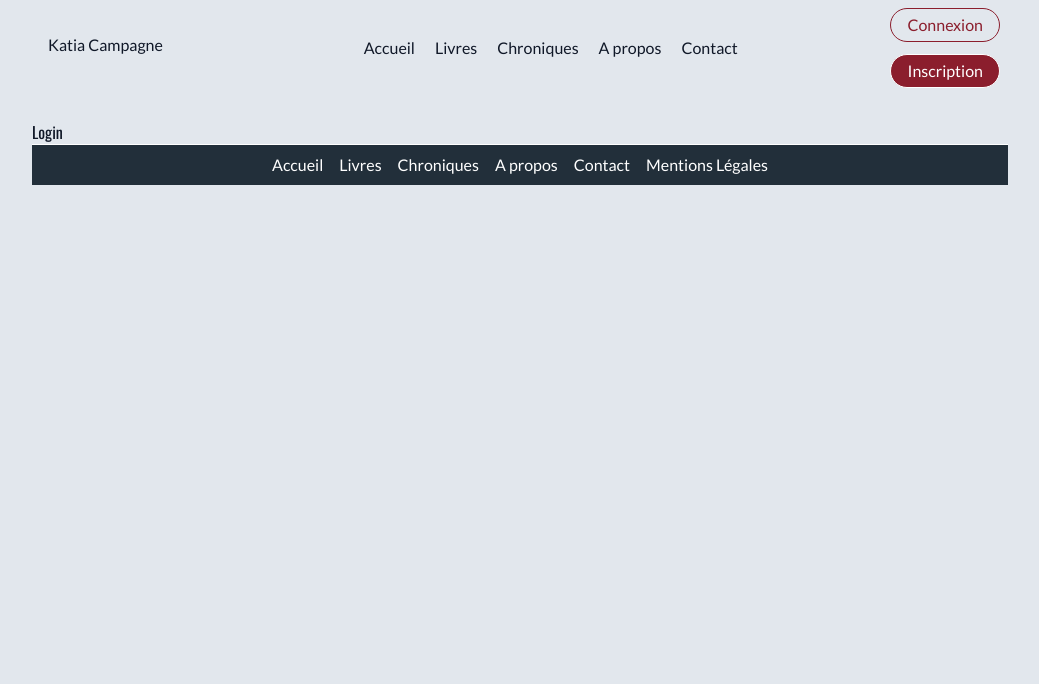
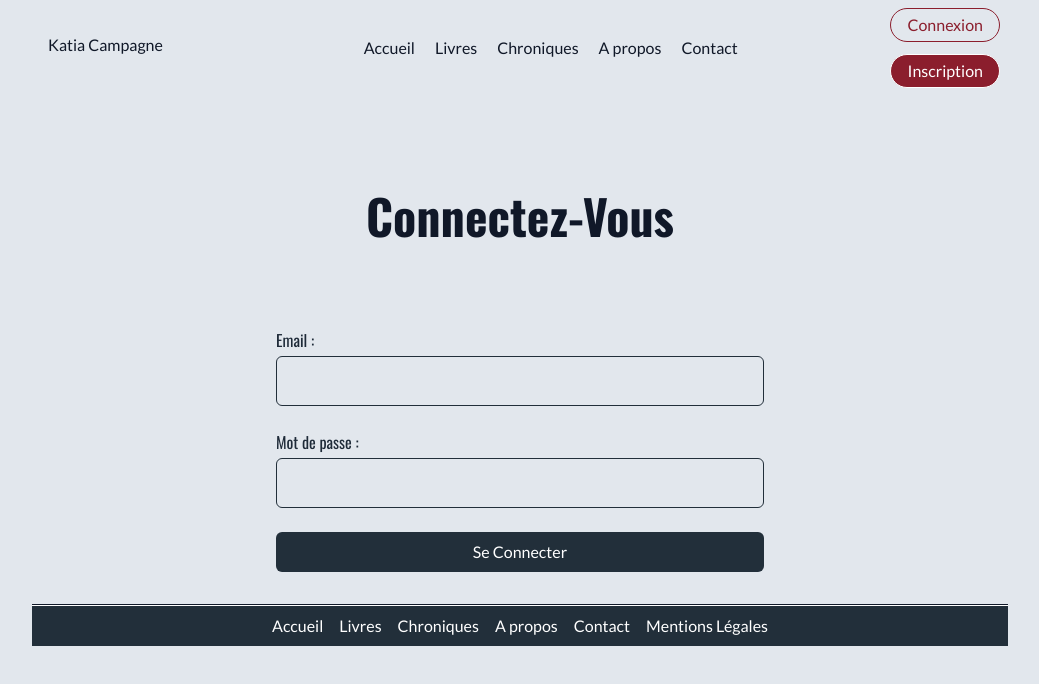
Before and after one commit to CedricCampagne/site-auteur, a SvelteKit app in the folder client/: page /login in a window 1280 px wide. Shown: the top 684 px of the page, without its empty margins (120-1159 px from the left). Built offline with nearby package versions, Linux system fonts and the light colour scheme; some icons are missing.

Commit message:
feat(auth): implement login form and correct JWT cookie handling in dev (SameSite=Lax, secure=false) with SvelteKit forwarding

```diff
--- /dev/null
+++ b/client/src/routes/login/+page.server.ts
@@ -0,0 +1,59 @@
+import { fail } from "@sveltejs/kit";
+import type { Actions } from "./$types";
+
+export const actions: Actions = {
+    default: async ({ request, fetch, cookies })=>{
+        console.log("ACTION LOGIN APPELÉE");
+        const data = await request.formData();
+
+        const email = data.get("email")?.toString();
+        const password = data.get("password")?.toString();
+
+        if ( !email || !password) {
+            return fail(400, {
+                error: "Tous les champs sont obligatoires",
+                values: { email }
+            });
+        }
+
+        console.log("AVANT FETCH", import.meta.env.VITE_API_URL);
+        const res = await fetch(`${import.meta.env.VITE_API_URL}/auth/login`, {
+            method: "POST",
+            headers: { "Content-Type": "application/json" },
+            credentials: "include",         // pour recevoir les cookies
+            body: JSON.stringify({email, password })
+        });
+        console.log("APRES FETCH", res.status);
+        console.log("COOKIES RECUS PAR SVELTEKIT :", res.headers.get("set-cookie"));
+
+        const json = await res.json();
+
+        if (!res.ok) {
+            const msg =
+                Array.isArray(json?.error)
+                    ? json.error.join(" / ")
+                    : json?.error ||
+                      json?.message ||
+                      "Erreur lors de la connexion";
+
+            return fail(res.status, {
+                error: msg,
+                values: { email }
+            });
+        }
+
+        // Récupérer le cookie envoyé par ton backend
+        const setCookie = res.headers.get("set-cookie");
+        if (setCookie) { const token = setCookie.split(";")[0].split("=")[1];
+
+        // Reposer le cookie côté navigateur
+        cookies.set("token", token, {
+            path: "/",
+            httpOnly: true,
+            sameSite: "lax",
+            secure: false, // en dev
+            maxAge: 3600 });
+        }
+        return { success: "Connexion réalisée avec succès ! Redirection en cours..."}
+    }
+}
--- a/client/src/routes/login/+page.svelte
+++ b/client/src/routes/login/+page.svelte
@@ -1,10 +1,80 @@
 <script lang="ts">
+    import Icon from "@iconify/svelte";
+    import { onMount } from "svelte";
+    import { fade } from "svelte/transition";
 
+    export let form;
+
+    // onMount(() => {
+    //     if (form?.success) {
+    //         setTimeout(() => {
+    //             window.location.href = "/";
+    //         }, 1500);
+    //     }
+    // });
 </script>
 
+<section class="flex flex-col gap-4 mt-24 pb-8 border-b">
+    <h2 class="text-5xl font-black text-center mb-4">Connectez-Vous</h2>
 
+    <form
+        method="POST"
+        class="flex flex-col gap-6 items-center"
+    >
+        <div class="h-8 flex items-center">
+            {#if form?.error}
+                <p
+                    class="text-center text-white bg-accent1 rounded-2xl py-1 px-2"
+                    transition:fade={{duration:400}}
+                >
+                    {form.error}
+                </p>
+            {/if}
+            {#if form?.success}
+                <p
+                    class="text-center text-white bg-green-600 rounded-2xl py-1 px-2"
+                    transition:fade={{ duration: 400 }}
+                >
+                    {form.success}
+                </p>
+            {/if}
+        </div>
 
+        <div class="flex flex-col min-w-1/2 relative">
+            <label for="email" class="font-title text-title mb-1">Email :</label>
+            <input
+                type="email"
+                id="email"
+                name="email"
+                value={form?.values?.email ?? ""}
+                autocomplete="email"
+                class="border border-accent2 rounded-md p-3 focus:outline-none focus:border-accent2 peer"
+            >
+            <div class="absolute top-10 right-4 flex items-center gap-2 transition-opacity duration-200 peer-placeholder-shown:opacity-100 opacity-0" >
+                <span class="text-sm text-accent1">Saisir votre Email</span>
+                <Icon icon="maki:cross" class="text-2xl text-accent1" />
+            </div>
+        </div>
+        <div class="flex flex-col min-w-1/2 relative">
+            <label for="password" class="font-title text-title mb-1">Mot de passe :</label>
+            <input
+                type="password"
+                id="password"
+                name="password"
+                autocomplete="new-password"
+                class="border border-accent2 rounded-md p-3 focus:outline-none focus:border-accent2 peer"
+            >
+            <div class="absolute top-10 right-4 flex items-center gap-2 transition-opacity duration-200 peer-placeholder-shown:opacity-100 opacity-0" >
+                <span class="text-sm text-accent1">Saisir un mot de passe</span>
+                <Icon icon="maki:cross" class="text-2xl text-accent1" />
+            </div>
+        </div>
 
-<section>
-    <h2>Login</h2>
+        <button
+            type="submit"
+            class="text-white bg-accent2 p-2 rounded-md min-w-1/2 hover:bg-accent1 transition-all duration-500"
+        >
+            Se Connecter
+        </button>
+    </form>
 </section>
--- a/client/src/routes/register/+page.svelte
+++ b/client/src/routes/register/+page.svelte
@@ -9,7 +9,7 @@
         if (form?.success) {
             setTimeout(() => {
                 window.location.href = "/login";
-            }, 2000);
+            }, 1500);
         }
     });
 </script>
@@ -103,7 +103,7 @@
             type="submit"
             class="text-white bg-accent2 p-2 rounded-md min-w-1/2 hover:bg-accent1 transition-all duration-500"
         >
-            Envoyer
+            S'Inscrire
         </button>
     </form>
 </section>
```
Also changed, not shown: 2 other files (tests, documents, lock files or other folders).
